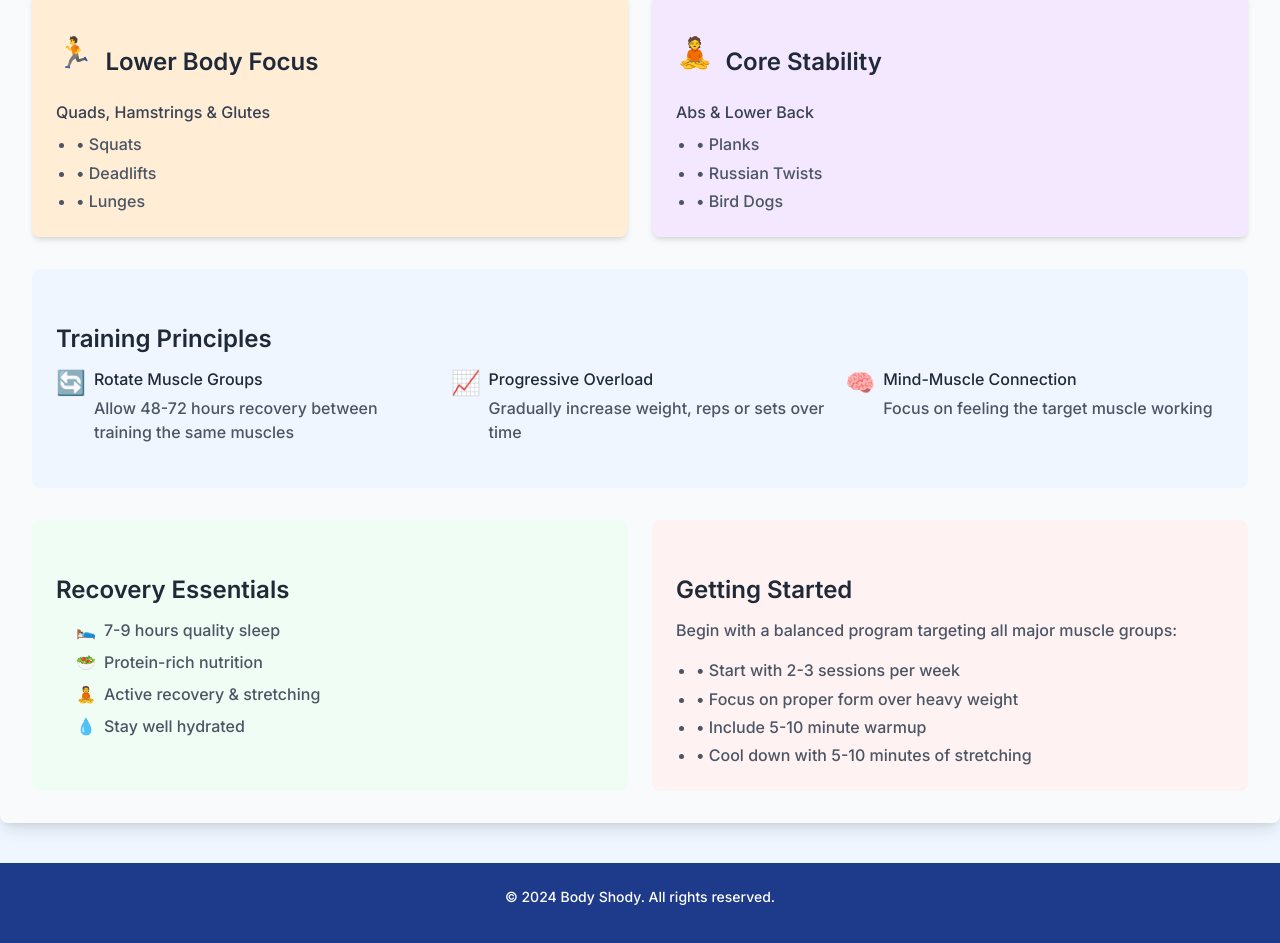
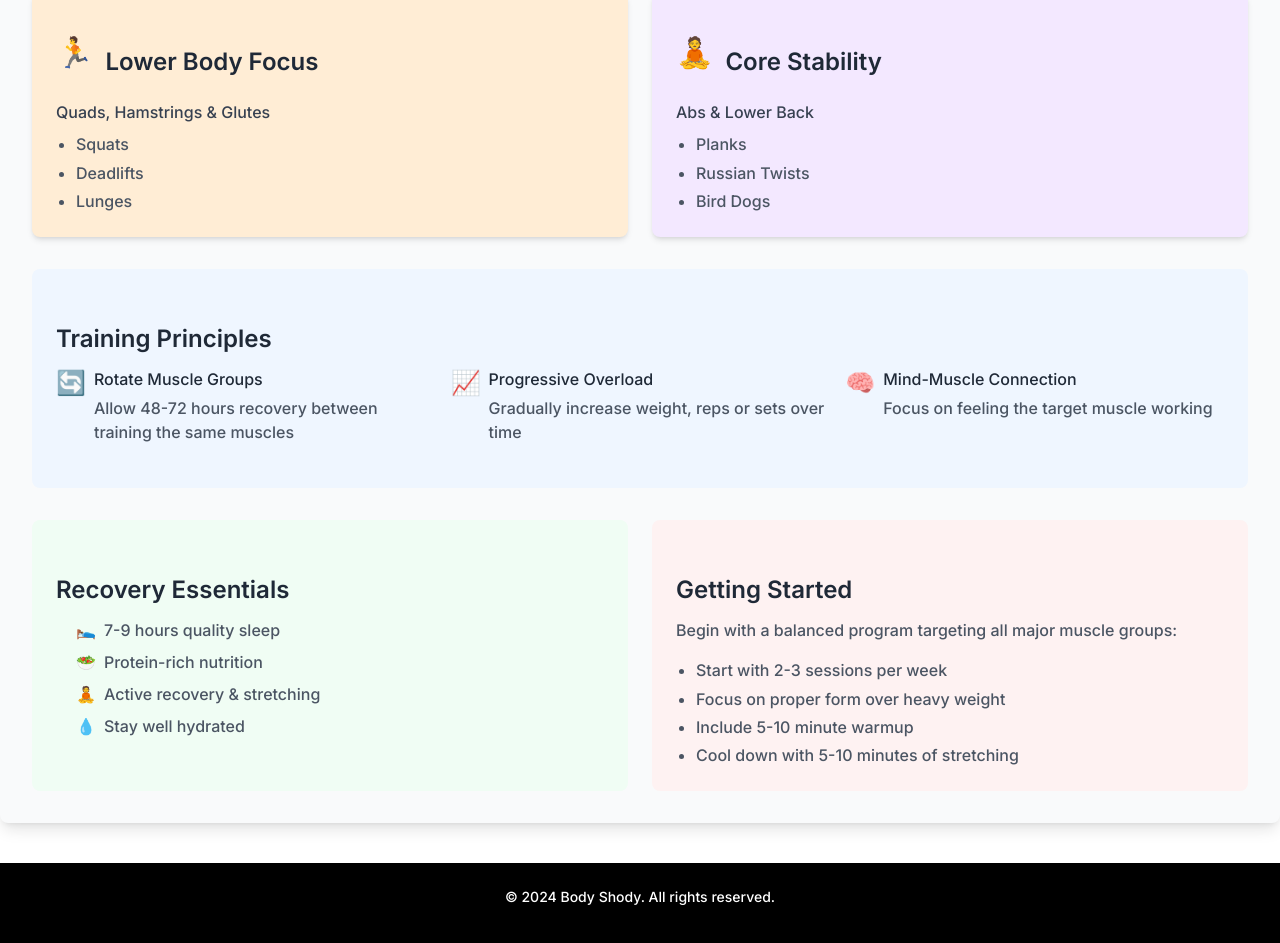
Before and after one commit to Vihar8/bodyshody, a Next.js app: page / in a window 1280 px wide. Shown: the part 1581-2524 px from the top of the page. Built offline with nearby package versions, Linux system fonts and the light colour scheme.

Commit message:
- Edited theme of first page and calculator

```diff
--- a/src/app/components/Footer/index.tsx
+++ b/src/app/components/Footer/index.tsx
@@ -2,7 +2,7 @@ import React from 'react';
 
 const Footer = () => {
     return (
-        <footer className="bg-blue-900 py-6 mt-10">
+        <footer className="bg-black py-6 mt-10">
           <div className="container mx-auto text-center">
             <p className="text-white text-sm">
               © {new Date().getFullYear()} Body Shody. All rights reserved.
--- a/src/app/components/Navbar/index.tsx
+++ b/src/app/components/Navbar/index.tsx
@@ -172,7 +172,7 @@ const Navbar: React.FC = () => {
                 href={item.href}
                 className={`flex items-center space-x-2 px-4 h-full transition-all duration-200 ${
                   pathname === item.href
-                    ? 'bg-blue-100 text-blue-900 font-medium border-b-4 border-blue-600'
+                    ? 'bg-black text-white font-medium border-b-4 border-green-400'
                     : 'hover:bg-gray-100'
                 }`}
                 aria-current={pathname === item.href ? 'page' : undefined}
@@ -187,7 +187,7 @@ const Navbar: React.FC = () => {
           <div className="md:hidden flex items-center h-full">
             <button
               onClick={() => setIsMenuOpen(!isMenuOpen)}
-              className="menu-button text-2xl p-2 rounded-md hover:bg-gray-100 focus:outline-none focus:ring-2 focus:ring-blue-600"
+              className="menu-button text-2xl p-2 rounded-md hover:bg-gray-100 focus:outline-none focus:ring-2 focus:ring-green-400"
               aria-expanded={isMenuOpen}
               aria-label="Toggle menu"
             >
@@ -213,7 +213,7 @@ const Navbar: React.FC = () => {
           <div className="flex justify-end mb-6">
             <button
               onClick={() => setIsMenuOpen(false)}
-              className="text-2xl p-2 rounded-md hover:bg-gray-100 focus:outline-none focus:ring-2 focus:ring-blue-600"
+              className="text-2xl p-2 rounded-md hover:bg-gray-100 focus:outline-none focus:ring-2 focus:ring-green-400"
               aria-label="Close menu"
             >
               <FaTimes />
@@ -227,7 +227,7 @@ const Navbar: React.FC = () => {
                 href={item.href}
                 className={`flex items-center space-x-4 p-4 rounded-md transition-colors ${
                   pathname === item.href
-                    ? 'bg-blue-100 text-blue-900 font-medium'
+                    ? 'bg-black text-white font-medium border-b-4 border-green-400'
                     : 'hover:bg-gray-100'
                 }`}
                 onClick={() => setIsMenuOpen(false)}
--- a/src/app/globals.css
+++ b/src/app/globals.css
@@ -15,7 +15,7 @@ body {
 
 body {
     font-family: 'Arial', sans-serif;
-    background-color: #e0e0e0;
+    background-color: #fff;
     margin: 0;
     padding: 0;
     color: #333;
@@ -61,8 +61,8 @@ body {
   }
 
   .submit-button {
-    background-color: #ff4d67;
-    color: #fff;
+    background-color: #4ADE80;
+    color: #000000;
     border: none;
     padding: 10px 20px;
     border-radius: 5px;
@@ -72,7 +72,7 @@ body {
   }
 
   .submit-button:hover {
-    background-color: #ff667a;
+    background-color: #4ADE80;
   }
 
   .gender-selection {
@@ -87,8 +87,8 @@ body {
   }
 
   .bmi-result, .calorie-result {
-    background-color: #ff4d67;
-    color: #fff;
+    background-color: #4ADE80;
+    color: #000000;
     padding: 10px;
     border-radius: 5px;
     margin-top: 10px;
@@ -101,7 +101,7 @@ body {
   }
 
   h2 {
-    color: #ff4d67;
+    color: #4ADE80;
     margin-bottom: 10px;
   }
 
--- a/src/app/page.tsx
+++ b/src/app/page.tsx
@@ -44,7 +44,7 @@ export default function Home() {
   ];
   return (
     <>
-      <div className="bg-blue-50">
+      <div className="bg-white">
         <meta charSet="UTF-8" />
         <meta name="viewport" content="width=device-width, initial-scale=1.0" />
         <link rel="icon" href="/compony-logo.png" type="image/x-icon" />
@@ -1244,7 +1244,7 @@ export default function Home() {
             <p className="text-gray-700 font-medium mb-2">{group.primary}</p>
             <ul className="space-y-1">
               {group.exercises.map((exercise, i) => (
-                <li key={i} className="text-gray-600">• {exercise}</li>
+                <li key={i} className="text-gray-600">{exercise}</li>
               ))}
             </ul>
           </div>
@@ -1293,10 +1293,10 @@ export default function Home() {
           <h2 className="text-2xl font-semibold text-gray-800 mb-3">Getting Started</h2>
           <p className="text-gray-600 mb-4">Begin with a balanced program targeting all major muscle groups:</p>
           <ul className="space-y-1 text-gray-600">
-            <li>• Start with 2-3 sessions per week</li>
-            <li>• Focus on proper form over heavy weight</li>
-            <li>• Include 5-10 minute warmup</li>
-            <li>• Cool down with 5-10 minutes of stretching</li>
+            <li>Start with 2-3 sessions per week</li>
+            <li>Focus on proper form over heavy weight</li>
+            <li>Include 5-10 minute warmup</li>
+            <li>Cool down with 5-10 minutes of stretching</li>
           </ul>
         </div>
       </div>
```
